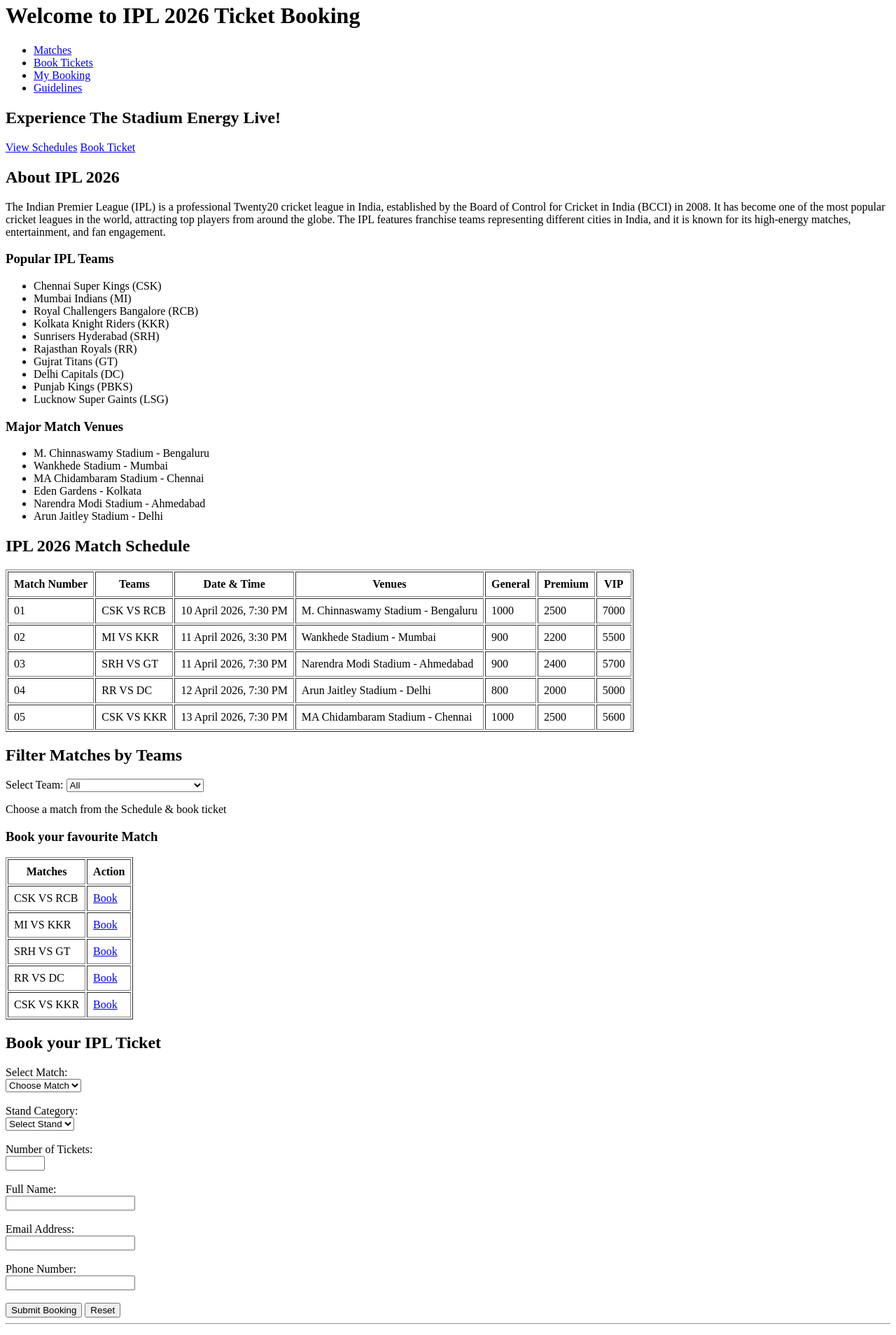
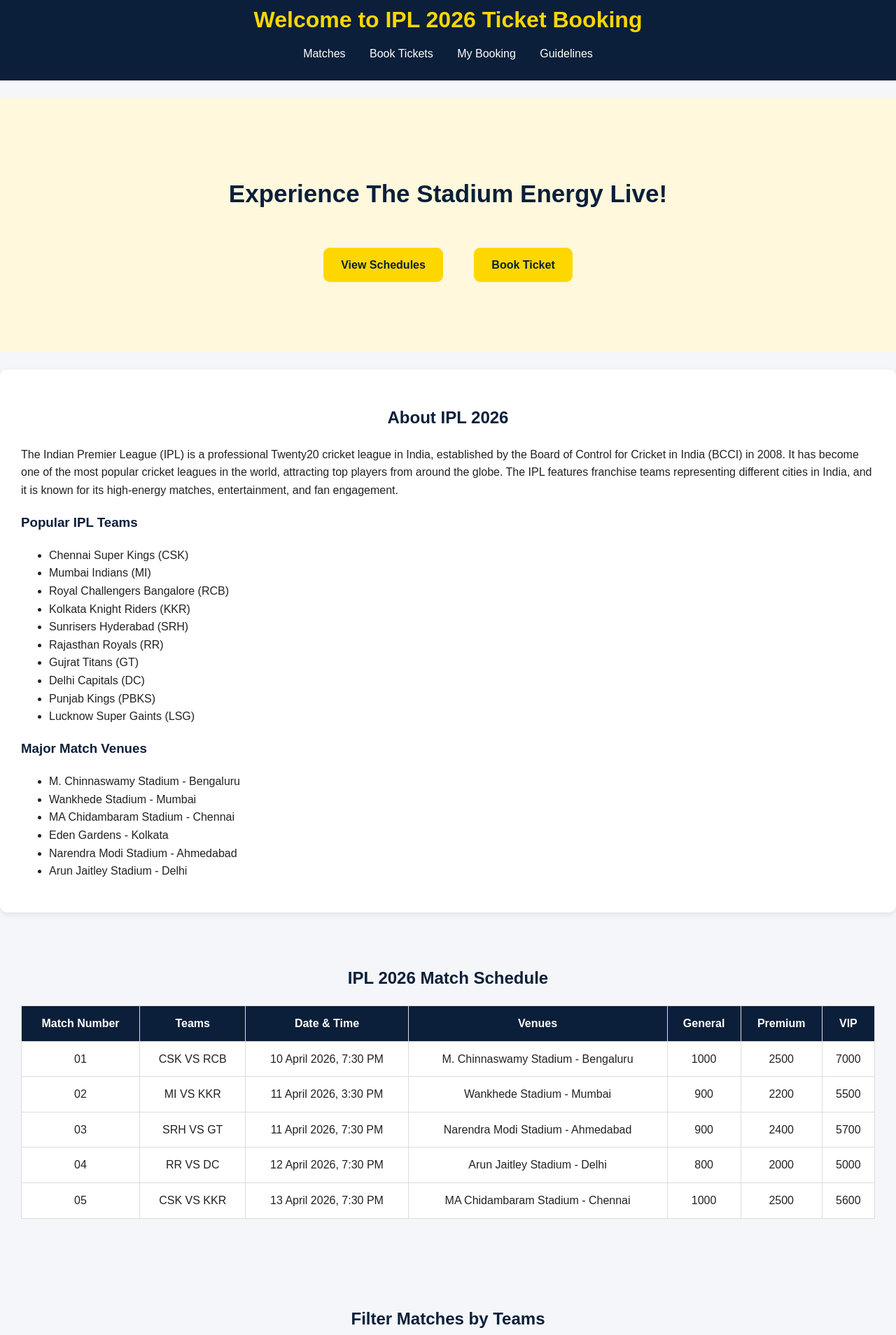
Before and after one commit to nayabhaque786/IPL-Ticket-Booking, a plain HTML site: page WebApp/index.html in a window 1280 px wide. Shown: the part 17-1925 px from the top of the page at 70% size. Drawn offline with Linux system fonts and the light colour scheme.

Commit message:
Added Styling

```diff
--- a/WebApp/index.html
+++ b/WebApp/index.html
@@ -4,6 +4,7 @@
     <meta charset="UTF-8">
     <meta name="viewport" content="width=device-width, initial-scale=1.0">
     <title>Home | IPL 2026 Ticket Booking</title>
+    <link rel="stylesheet" href="styles.css">
 </head>
 <body>
 
@@ -261,7 +262,6 @@
     </section>
 
 
-    <hr>
     <!-- Part 7: Booking Summary -->
     <aside>
 
@@ -366,7 +366,7 @@
         <center>
         <footer>
 
-            <hr>
+
 
             <h3>IPL 2026 Ticket Booking</h3>
 
--- /dev/null
+++ b/WebApp/styles.css
@@ -0,0 +1,232 @@
+:root {
+    --primary: #0B1F3A;
+    --accent: #FFD700;
+    --background: #F4F6F9;
+    --text: #222222;
+}
+
+* {
+    box-sizing:border-box;
+}
+
+html {
+    scroll-behavior: smooth;
+    scroll-padding-top: 90px;
+}
+
+body {
+    margin: 0;
+    padding: 0;
+    font-family: Arial, sans-serif;
+    background-color: var(--background);
+    color: var(--text);
+    line-height: 1.6;
+}
+
+section {
+    padding: 30px;
+    margin: 25px auto;
+}
+
+header {
+    background-color: var(--primary);
+    color: white;
+    padding: 15px;
+    text-align: center;
+    position: sticky;
+    top: 0;
+    z-index: 1000;
+}
+
+header h1 {
+    margin: 5px;
+    color: var(--accent);
+}
+
+nav ul {
+    list-style: none;
+    padding: 0;
+    margin: 10px 0;
+}
+
+nav li {
+    display: inline-block;
+    margin: 0 15px;
+}
+
+nav ul li a {
+    color: white;
+    text-decoration:none;
+    font-weight:lighter;
+}
+
+nav ul li a:hover {
+    color: var(--accent);
+}
+
+#home {
+    max-width: 100%;
+    min-height: 300px;
+    background-color:cornsilk;
+    text-align: center;
+    padding: 80px 20px;
+}
+
+#home h2 {
+    font-size: 35px;
+}
+
+#home a {
+    display:inline-block;
+    background-color: var(--accent);
+    color: var(--primary);
+    padding: 12px 25px;
+    margin: 20px;
+    border-radius: 9px;
+    text-decoration:none;
+    font-weight: bold;
+}
+
+#home a:hover {
+    background-color: white;
+}
+
+h2 {
+    color: var(--primary);
+    text-align: center;
+}
+
+#about {
+    background-color: white;
+    border-radius: 10px;
+    box-shadow: 0 3px 10px #00000015;
+}
+
+#about h3 {
+    color: var(--primary);
+}
+
+table {
+    width: 100%;
+    border-collapse: collapse;
+    background-color: white;
+    margin: 20px auto;
+}
+
+th {
+    background-color: var(--primary);
+    color: white;
+    padding: 12px;
+}
+
+td {
+    padding: 12px;
+    text-align: center;
+}
+
+th,td {
+    border: 1px solid #dddddd;
+}
+
+tr:hover {
+    background-color: #FFF5CC;
+}
+
+select, input {
+    padding: 10px;
+    margin: 8px 0;
+    border: 1px solid #cccccc;
+    border-radius: 8px;
+}
+
+select {
+    cursor:pointer;
+}
+
+
+#booking {
+    background-color: white;
+    border-radius: 10px;
+    box-shadow: 0 3px 10px #00000015;
+}
+
+form {
+    max-width: 500px;
+    margin: auto;
+    padding: 20px;
+}
+
+form label {
+    font-weight: bold;
+    display:inline-block;
+    margin-top: 10px;
+}
+
+form input, form select {
+    width: 100%;
+}
+
+button {
+    background-color: var(--primary);
+    color:white;
+    padding: 12px 20px;
+    border:none;
+    border-radius: 5px;
+    cursor: pointer;
+    margin: 8px 5px;
+}
+
+button:hover {
+    background: #174A7E;
+}
+
+
+aside {
+    max-width: 500px;
+    margin: 25px auto;
+    padding: 20px;
+    background-color:white;
+    border-left: 5px solid var(--accent);
+    border-radius: 8px;
+    box-shadow: 0 3px 10px #00000015;
+}
+
+
+#my-bookings {
+    background-color: white;
+    border-radius: 10px;
+    box-shadow: 0 3px 10px #00000015;
+}
+
+
+#guidelines article {
+    background-color: white;
+    padding: 20px;
+    margin: 15px 0;
+    border-radius: 8px;
+    box-shadow: 0 3px 10px #00000015;
+}
+
+#guidelines articles h3 {
+    color: var(--primary);
+}
+
+
+footer {
+    background-color: var(--primary);
+    color: white;
+    padding: 25px;
+}
+
+footer h3 {
+    color: var(--accent);
+}
+
+footer a {
+    color: var(--accent);
+    text-decoration:none;
+}
+
+footer a:hover {
+    color: white;
+}
```
